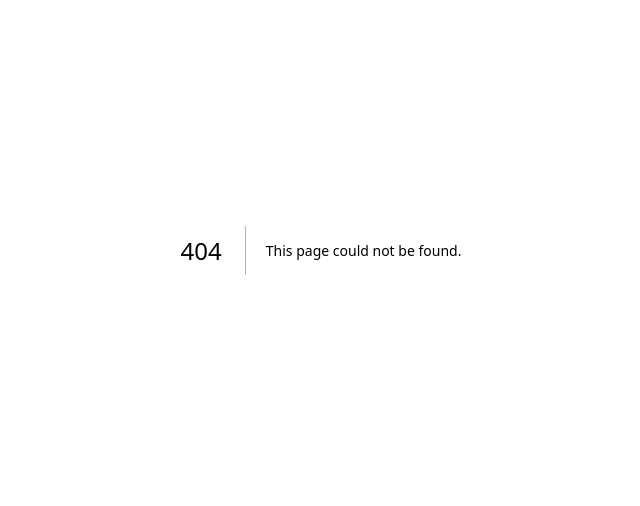
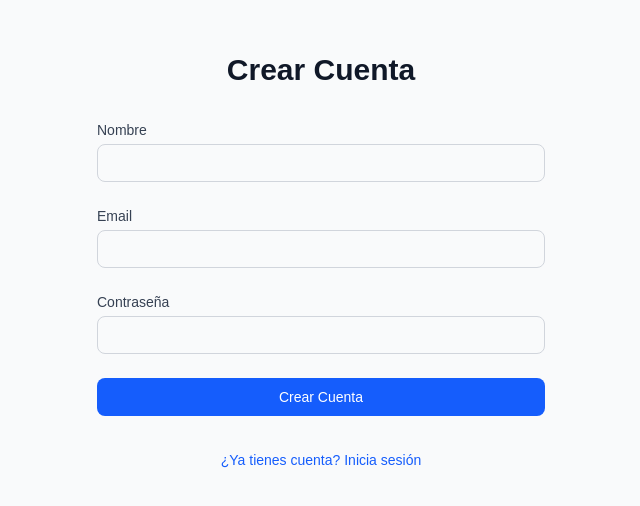
Before and after one commit to SebastianTapiaD/Proyecto-Productividad, a Next.js app: page /register in a window 1280 px wide. Before the commit this address had no page. Shown: the part 150-656 px from the top of the page, without its empty margins (319-959 px from the left). Built offline with nearby package versions, Linux system fonts and the light colour scheme.

Commit message:
feat(auth): implement login and registration UI
- Add login page with signIn hook and error handling
- Add registration page with API validation
- Register API with bcrypt password hashing and duplicate check
- Custom InvalidLoginError for better UX

```diff
--- /dev/null
+++ b/app/api/register/route.ts
@@ -0,0 +1,61 @@
+import { NextRequest, NextResponse } from 'next/server'
+import { PrismaClient } from '@prisma/client'
+import bcrypt from 'bcryptjs'
+
+const prisma = new PrismaClient()
+
+export async function POST(request: NextRequest) {
+  try {
+    const { email, password, name } = await request.json()
+
+    // Validaciones
+    if (!email || !password || !name) {
+      return NextResponse.json(
+        { error: 'Todos los campos son requeridos' },
+        { status: 400 }
+      )
+    }
+
+    if (password.length < 6) {
+      return NextResponse.json(
+        { error: 'La contraseña debe tener al menos 6 caracteres' },
+        { status: 400 }
+      )
+    }
+
+    // Verificar si el email ya existe
+    const existingUser = await prisma.user.findUnique({
+      where: { email }
+    })
+
+    if (existingUser) {
+      return NextResponse.json(
+        { error: 'El email ya está registrado' },
+        { status: 409 }
+      )
+    }
+
+    // Hashear contraseña
+    const hashedPassword = await bcrypt.hash(password, 12)
+
+    // Crear usuario
+    const user = await prisma.user.create({
+      data: {
+        email,
+        name,
+        password: hashedPassword
+      }
+    })
+
+    return NextResponse.json(
+      { message: 'Usuario creado exitosamente', userId: user.id },
+      { status: 201 }
+    )
+  } catch (error) {
+    console.error('Error al crear usuario:', error)
+    return NextResponse.json(
+      { error: 'Error interno del servidor' },
+      { status: 500 }
+    )
+  }
+}
--- /dev/null
+++ b/app/login/page.tsx
@@ -0,0 +1,101 @@
+'use client'
+
+import { useState } from 'react'
+import { signIn } from 'next-auth/react'
+import { useRouter } from 'next/navigation'
+import { toast } from 'sonner'
+
+export default function LoginPage() {
+  const [email, setEmail] = useState('')
+  const [password, setPassword] = useState('')
+  const [loading, setLoading] = useState(false)
+  const router = useRouter()
+
+  async function handleLogin(e: React.FormEvent) {
+    e.preventDefault()
+    setLoading(true)
+
+    try {
+      const result = await signIn('credentials', {
+        email,
+        password,
+        redirect: false,
+      })
+
+      console.log(result)
+
+      if (result?.error) {
+        if (
+          result.error === 'CredentialsSignin' ||
+          result.error === 'CallbackRouteError'
+        ) {
+          toast.error('Credenciales inválidas')
+        } else {
+          toast.error('Error al iniciar sesión')
+        }
+      } else {
+        toast.success('¡Inicio de sesión exitoso!')
+        router.push('/dashboard')
+        router.refresh()
+      }
+    } catch (error) {
+      toast.error('Error de conexión')
+    } finally {
+      setLoading(false)
+    }
+  }
+
+  return (
+    <div className="min-h-screen flex items-center justify-center bg-gray-50 py-12 px-4">
+      <div className="max-w-md w-full space-y-8">
+        <div>
+          <h2 className="mt-6 text-center text-3xl font-bold text-gray-900">
+            Iniciar Sesión
+          </h2>
+        </div>
+        <form className="mt-8 space-y-6" onSubmit={handleLogin}>
+          <div>
+            <label htmlFor="email" className="block text-sm font-medium text-gray-700">
+              Email
+            </label>
+            <input
+              id="email"
+              type="email"
+              required
+              value={email}
+              onChange={(e) => setEmail(e.target.value)}
+              className="mt-1 appearance-none relative block w-full px-3 py-2 border border-gray-300 placeholder-gray-500 text-gray-900 rounded-lg focus:outline-none focus:ring-blue-500 focus:border-blue-500 focus:z-10 sm:text-sm"
+              disabled={loading}
+            />
+          </div>
+          <div>
+            <label htmlFor="password" className="block text-sm font-medium text-gray-700">
+              Contraseña
+            </label>
+            <input
+              id="password"
+              type="password"
+              required
+              value={password}
+              onChange={(e) => setPassword(e.target.value)}
+              className="mt-1 appearance-none relative block w-full px-3 py-2 border border-gray-300 placeholder-gray-500 text-gray-900 rounded-lg focus:outline-none focus:ring-blue-500 focus:border-blue-500 focus:z-10 sm:text-sm"
+              disabled={loading}
+            />
+          </div>
+          <button
+            type="submit"
+            disabled={loading}
+            className="group relative w-full flex justify-center py-2 px-4 border border-transparent text-sm font-medium rounded-lg text-white bg-blue-600 hover:bg-blue-700 focus:outline-none focus:ring-2 focus:ring-offset-2 focus:ring-blue-500 disabled:opacity-50 transition"
+          >
+            {loading ? 'Iniciando...' : 'Iniciar Sesión'}
+          </button>
+        </form>
+        <div className="text-center space-y-2">
+          <a href="/register" className="text-sm text-blue-600 hover:text-blue-500">
+            ¿No tienes cuenta? Regístrate
+          </a>
+        </div>
+      </div>
+    </div>
+  )
+}
--- /dev/null
+++ b/app/register/page.tsx
@@ -0,0 +1,105 @@
+'use client'
+
+import { useState } from 'react'
+import { useRouter } from 'next/navigation'
+import { toast } from 'sonner'
+
+export default function RegisterPage() {
+  const [email, setEmail] = useState('')
+  const [password, setPassword] = useState('')
+  const [name, setName] = useState('')
+  const [loading, setLoading] = useState(false)
+  const router = useRouter()
+
+  async function handleRegister(e: React.FormEvent) {
+    e.preventDefault()
+    setLoading(true)
+
+    try {
+      const response = await fetch('/api/register', {
+        method: 'POST',
+        headers: { 'Content-Type': 'application/json' },
+        body: JSON.stringify({ email, password, name })
+      })
+
+      const data = await response.json()
+
+      if (response.ok) {
+        toast.success('Usuario creado exitosamente')
+        router.push('/login')
+      } else {
+        toast.error(data.error || 'Error al crear usuario')
+      }
+    } catch (error) {
+      toast.error('Error de conexión')
+    } finally {
+      setLoading(false)
+    }
+  }
+
+  return (
+    <div className="min-h-screen flex items-center justify-center bg-gray-50 py-12 px-4">
+      <div className="max-w-md w-full space-y-8">
+        <div>
+          <h2 className="mt-6 text-center text-3xl font-bold text-gray-900">
+            Crear Cuenta
+          </h2>
+        </div>
+        <form className="mt-8 space-y-6" onSubmit={handleRegister}>
+          <div>
+            <label htmlFor="name" className="block text-sm font-medium text-gray-700">
+              Nombre
+            </label>
+            <input
+              id="name"
+              type="text"
+              required
+              value={name}
+              onChange={(e) => setName(e.target.value)}
+              className="mt-1 appearance-none relative block w-full px-3 py-2 border border-gray-300 placeholder-gray-500 text-gray-900 rounded-lg focus:outline-none focus:ring-blue-500 focus:border-blue-500 focus:z-10 sm:text-sm"
+            />
+          </div>
+          <div>
+            <label htmlFor="email" className="block text-sm font-medium text-gray-700">
+              Email
+            </label>
+            <input
+              id="email"
+              type="email"
+              required
+              value={email}
+              onChange={(e) => setEmail(e.target.value)}
+              className="mt-1 appearance-none relative block w-full px-3 py-2 border border-gray-300 placeholder-gray-500 text-gray-900 rounded-lg focus:outline-none focus:ring-blue-500 focus:border-blue-500 focus:z-10 sm:text-sm"
+            />
+          </div>
+          <div>
+            <label htmlFor="password" className="block text-sm font-medium text-gray-700">
+              Contraseña
+            </label>
+            <input
+              id="password"
+              type="password"
+              required
+              minLength={6}
+              value={password}
+              onChange={(e) => setPassword(e.target.value)}
+              className="mt-1 appearance-none relative block w-full px-3 py-2 border border-gray-300 placeholder-gray-500 text-gray-900 rounded-lg focus:outline-none focus:ring-blue-500 focus:border-blue-500 focus:z-10 sm:text-sm"
+            />
+          </div>
+          <button
+            type="submit"
+            disabled={loading}
+            className="group relative w-full flex justify-center py-2 px-4 border border-transparent text-sm font-medium rounded-lg text-white bg-blue-600 hover:bg-blue-700 focus:outline-none focus:ring-2 focus:ring-offset-2 focus:ring-blue-500 disabled:opacity-50 transition"
+          >
+            {loading ? 'Creando...' : 'Crear Cuenta'}
+          </button>
+        </form>
+        <div className="text-center">
+          <a href="/login" className="text-sm text-blue-600 hover:text-blue-500">
+            ¿Ya tienes cuenta? Inicia sesión
+          </a>
+        </div>
+      </div>
+    </div>
+  )
+}
```
